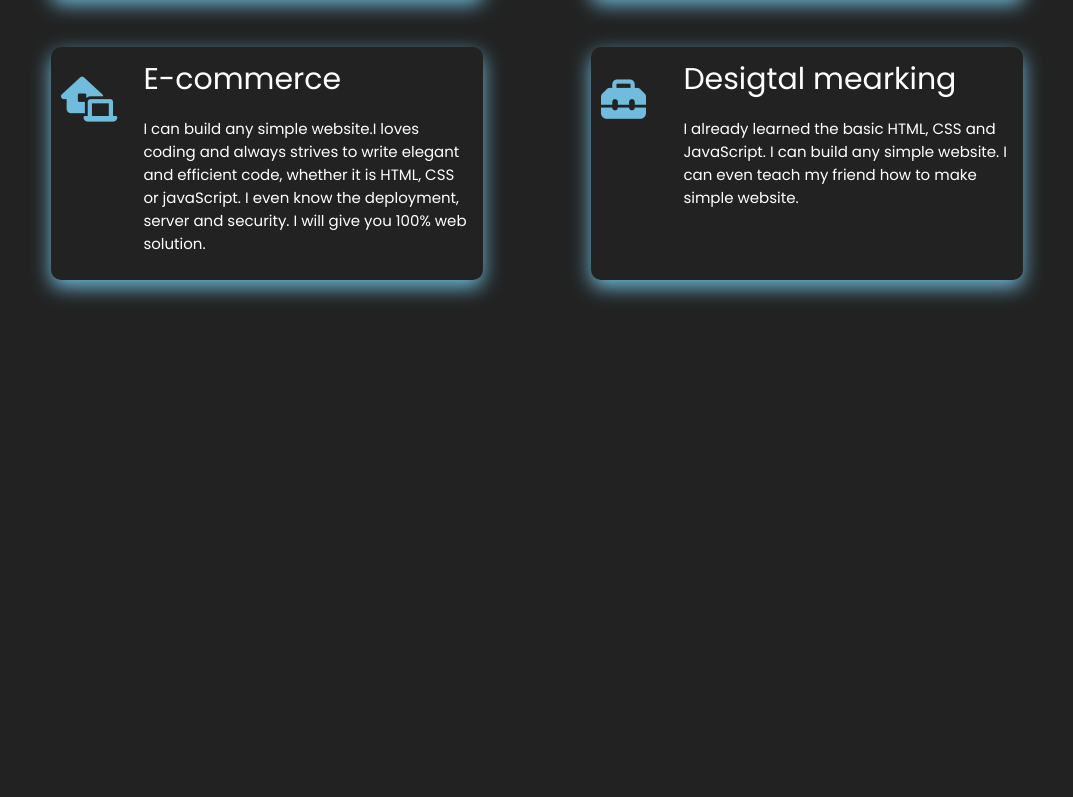
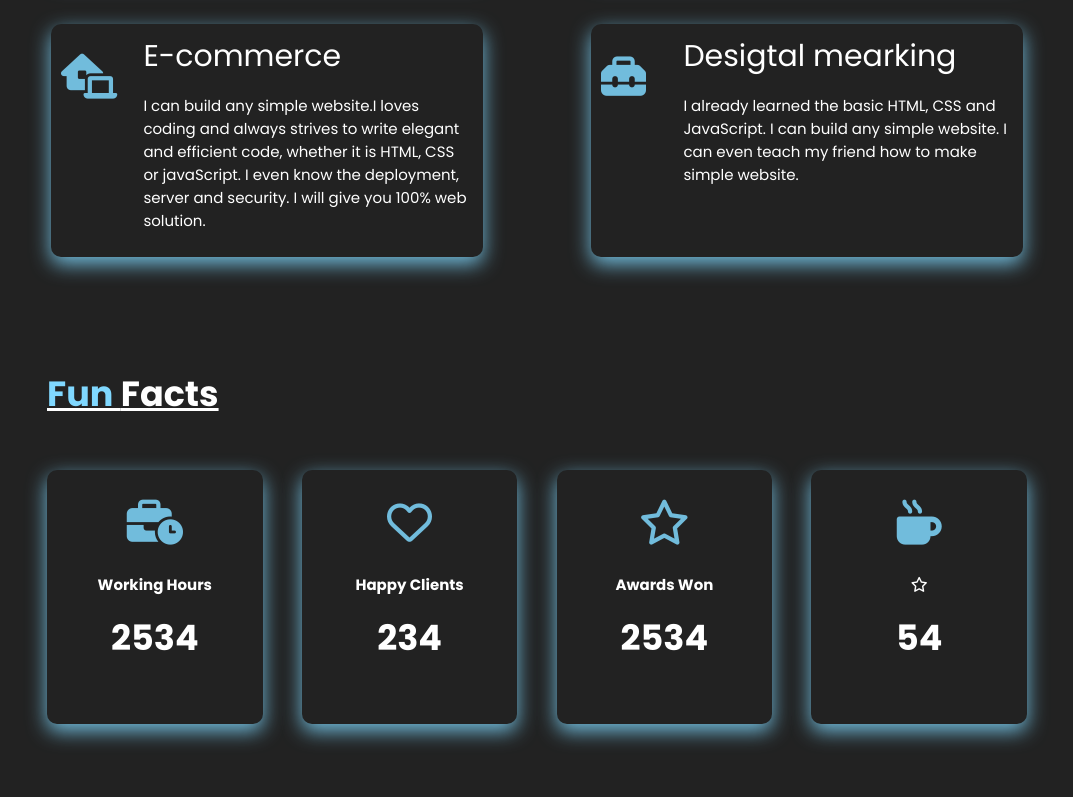
Before and after one commit to prokashpul/portfolio-2, a plain HTML site: page index.html in a window 1280 px wide. Shown: the part 1011-1808 px from the top of the page, without its empty margins (103-1176 px from the left). Before the commit the page ends 1381 px from the top, so only its background shows below. Drawn offline with Linux system fonts and the light colour scheme; a web font is replaced by a local one.

Commit message:
modify some code

```diff
--- a/css/style.css
+++ b/css/style.css
@@ -21,8 +21,8 @@ body{
     padding: 30px;
 }
 .logo{
-    width: 150px;
-    height:55px;
+    width: 200px;
+    height:65px;
 }
 .nav-items{
     list-style: none;
@@ -40,6 +40,7 @@ a{
     font-size: 18px;
     border-radius: 5px;
     transition: .5s all;
+    color:rgba(128, 217, 255, 0.842);
 
 }
 .nav-item a:hover,a:active{
@@ -101,14 +102,14 @@ h3{
     justify-content: space-around;
     flex-wrap: wrap;
 }
-.skill-item{
+.skill-item,.fun-item{
     flex-basis: 40%;
     margin-bottom:50px;
     padding:10px;
     border-radius: 10px;
     box-shadow: 0px 7px 20px 0px rgba(128, 217, 255, 0.842);
 }
-.skill-item:hover{
+.skill-item:hover,.fun-item:hover{
     box-shadow: 0px 7px 20px 0px rgba(0, 0, 0, 0.438);
 }
 .fw-icon{
@@ -117,6 +118,18 @@ h3{
     margin-top: 10px;
     font-size: 45px;
 
+}
+.fun-area{
+    margin: 20px 80px;
+}
+.fun-item{
+    flex-basis: 22%;
+}
+.fun-item .fw-icon{
+    text-align: center;
+}
+.fun-text{
+    text-align: center;
 }
 
 .skill-text{
@@ -129,11 +142,18 @@ p{
 .skill-area h2{
     font-size:35px;
     font-weight:700;
-    text-align:center;
-    margin-bottom: 50px;
+    margin:0 0 50px 50px;
+}
+.fun-area h2{
+    font-size:35px;
+    font-weight:700;
+    margin:0 0 50px 0;
 }
 .skill-text h3{
     font-size:30px;
     font-weight:400;
     margin:0;
 }
+.fun-area {
+    padding:20px 70px;
+}
--- a/index.html
+++ b/index.html
@@ -79,7 +79,42 @@
         </div>
     </section>
 
+<!-- fun fact area -->
+<section class="fun-area">
+    <h2><u><span class="sp-color">Fun </span> Facts</u></h2>
+    <div class="fun-items flex-box">
+        <div class="fun-item">
+            <div class="fw-icon"><i class="fas fa-business-time"></i></div>
+            <div class="fun-text">
+                <h3>Working Hours</h3>
+                <h2>2534</h2>
+            </div>
 
+        </div>
+        <div class="fun-item">
+            <div class="fw-icon"><i class="far fa-heart"></i></div>
+            <div class="fun-text">
+                <h3>Happy Clients</h3>
+                <h2>234</h2>
+            </div>
+        </div>
+        <div class="fun-item">
+            <div class="fw-icon"><i class="far fa-star"></i></div>
+            <div class="fun-text">
+                <h3>Awards Won</h3>
+                <h2>2534</h2>
+            </div>
+        </div>
+        <div class="fun-item">
+            <div class="fw-icon"><i class="fas fa-mug-hot"></i></div>
+            <div class="fun-text">
+                <h3><i class="far fa-star"></i></h3>
+                <h2>54</h2>
+            </div>
+        </div>
+
+    </div>
+</section>
     <!-- script aea -->
     <script src="https://kit.fontawesome.com/f718388e20.js" crossorigin="anonymous"></script>
 </body>
```
